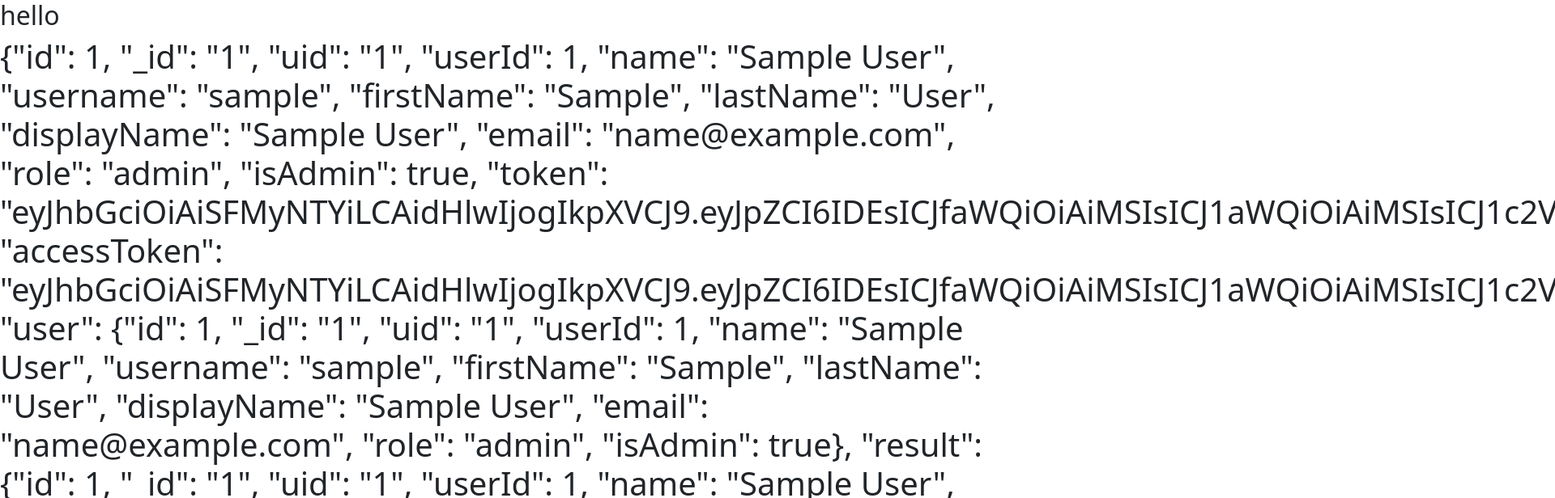
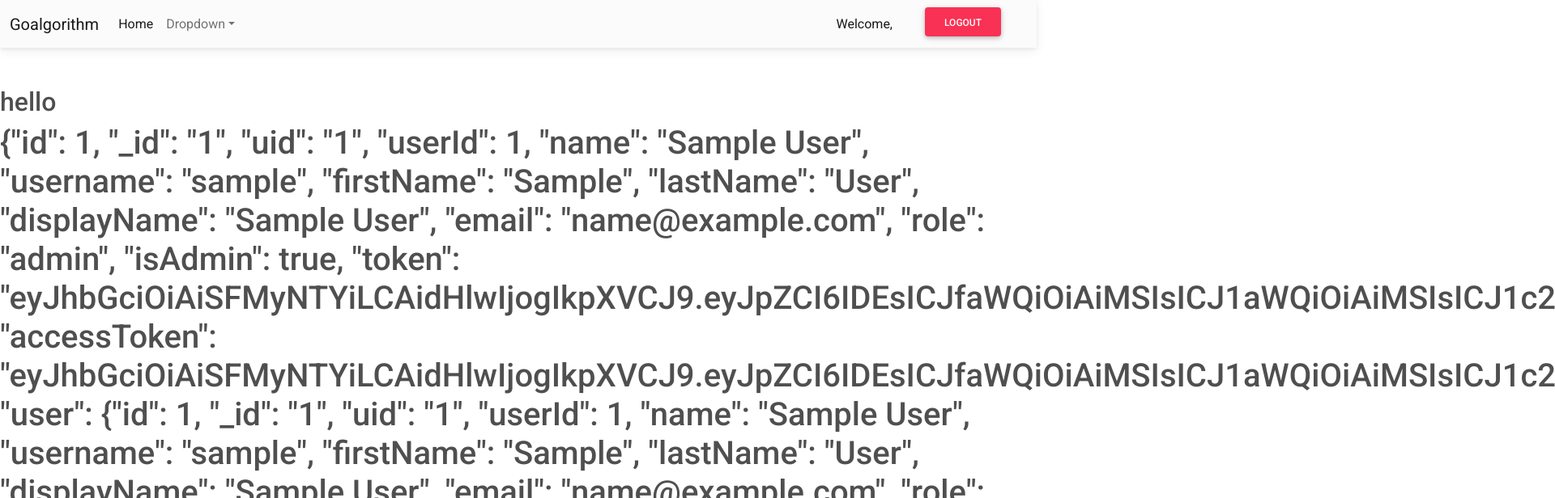
Before and after one commit to MARVELOUSbear/goalgorithm, a React (Create React App) app in the folder client/: page /testConnection in a window 1280 px wide. Shown: the top 616 px of the page at 81% size, 1920 px wide, since content can reach past the window. Built offline with nearby package versions, Linux system fonts and the light colour scheme; no server answers; sample sign-in values are in the browser's storage.

Commit message:
add navigation component

```diff
--- a/client/public/index.html
+++ b/client/public/index.html
@@ -12,11 +12,20 @@
 
     <title>Goalgorithm</title>
     <!-- CSS only -->
+    <!-- Font Awesome -->
     <link
-      href="https://cdn.jsdelivr.net/npm/bootstrap@5.0.0-beta3/dist/css/bootstrap.min.css"
+      href="https://cdnjs.cloudflare.com/ajax/libs/font-awesome/5.15.1/css/all.min.css"
       rel="stylesheet"
-      integrity="sha384-eOJMYsd53ii+scO/bJGFsiCZc+5NDVN2yr8+0RDqr0Ql0h+rP48ckxlpbzKgwra6"
-      crossorigin="anonymous"
+    />
+    <!-- Google Fonts -->
+    <link
+      href="https://fonts.googleapis.com/css?family=Roboto:300,400,500,700&display=swap"
+      rel="stylesheet"
+    />
+    <!-- MDB -->
+    <link
+      href="https://cdnjs.cloudflare.com/ajax/libs/mdb-ui-kit/3.3.0/mdb.min.css"
+      rel="stylesheet"
     />
   </head>
   <body>
@@ -33,6 +42,11 @@
       To create a production bundle, use `npm run build` or `yarn build`.
     -->
     <!-- JavaScript Bundle with Popper -->
+    <!-- MDB -->
+    <script
+      type="text/javascript"
+      src="https://cdnjs.cloudflare.com/ajax/libs/mdb-ui-kit/3.3.0/mdb.min.js"
+    ></script>
     <script
       src="https://cdn.jsdelivr.net/npm/bootstrap@5.0.0-beta3/dist/js/bootstrap.bundle.min.js"
       integrity="sha384-JEW9xMcG8R+pH31jmWH6WWP0WintQrMb4s7ZOdauHnUtxwoG2vI5DkLtS3qm9Ekf"
--- /dev/null
+++ b/client/src/components/Navigation.js
@@ -0,0 +1,98 @@
+import React, { useEffect, useState } from 'react';
+import Button from 'react-bootstrap/Button';
+import { useHistory, Redirect } from 'react-router';
+import Swal from 'sweetalert2';
+
+function Navigation() {
+  const history = useHistory();
+  const [userName, setUserName] = useState(null);
+
+  useEffect(() => {
+    const token = localStorage.getItem('current_user');
+    if (token) {
+      const getUserInfo = async () => {
+        const res = await fetch('./currentUser?id=' + token);
+        const currentUser = await res.json();
+
+        setUserName(currentUser.username);
+      };
+      getUserInfo();
+    } else {
+      history.push('/login');
+    }
+  }, []);
+  return (
+    <nav className="navbar navbar-expand-lg navbar-light bg-light mb-5">
+      <div className="container-fluid">
+        <a className="navbar-brand" href="#">
+          Goalgorithm
+        </a>
+        <button
+          className="navbar-toggler"
+          type="button"
+          data-bs-toggle="collapse"
+          data-bs-target="#navbarSupportedContent"
+          aria-controls="navbarSupportedContent"
+          aria-expanded="false"
+          aria-label="Toggle navigation"
+        >
+          <span className="navbar-toggler-icon"></span>
+        </button>
+        <div className="collapse navbar-collapse" id="navbarSupportedContent">
+          <ul className="navbar-nav me-auto mb-2 mb-lg-0">
+            <li className="nav-item">
+              <a className="nav-link active" aria-current="page" href="#">
+                Home
+              </a>
+            </li>
+
+            <li className="nav-item dropdown">
+              <a
+                className="nav-link dropdown-toggle"
+                href="#"
+                id="navbarDropdown"
+                role="button"
+                data-bs-toggle="dropdown"
+                aria-expanded="false"
+              >
+                Dropdown
+              </a>
+              <ul className="dropdown-menu" aria-labelledby="navbarDropdown">
+                <li>
+                  <a className="dropdown-item" href="#">
+                    Action
+                  </a>
+                </li>
+                <li>
+                  <a className="dropdown-item" href="#">
+                    Another action
+                  </a>
+                </li>
+              </ul>
+            </li>
+          </ul>
+          <div className="justify-content-end">
+            <ul className="navbar-nav me-auto mb-2 mb-lg-0">
+              <li className="nav-item">
+                <a className="nav-link active" aria-current="page" href="#">
+                  Welcome, {userName}
+                </a>
+              </li>
+              <li className="nav-item">
+                <form action="/logout" method="POST">
+                  <input
+                    className="btn btn-block btn-danger"
+                    type="submit"
+                    value="logout"
+                  />
+                </form>
+              </li>
+            </ul>
+          </div>
+        </div>
+      </div>
+    </nav>
+  );
+}
+
+export default Navigation;
--- a/client/src/components/TestConnection.js
+++ b/client/src/components/TestConnection.js
@@ -1,6 +1,7 @@
 import React, { useEffect, useState } from 'react';
 import Button from 'react-bootstrap/Button';
 import { useHistory } from 'react-router-dom';
+import Navigation from './Navigation';
 function TestConnection() {
   const [data, setData] = useState(null);
   const history = useHistory();
@@ -28,6 +29,7 @@ function TestConnection() {
 
   return (
     <div>
+      <Navigation />
       <h2>hello</h2>
       <h1>{data}</h1>
       <h1>{currentUser}</h1>
```
Also changed, not shown: 2 other files (tests, documents, lock files or other folders).
